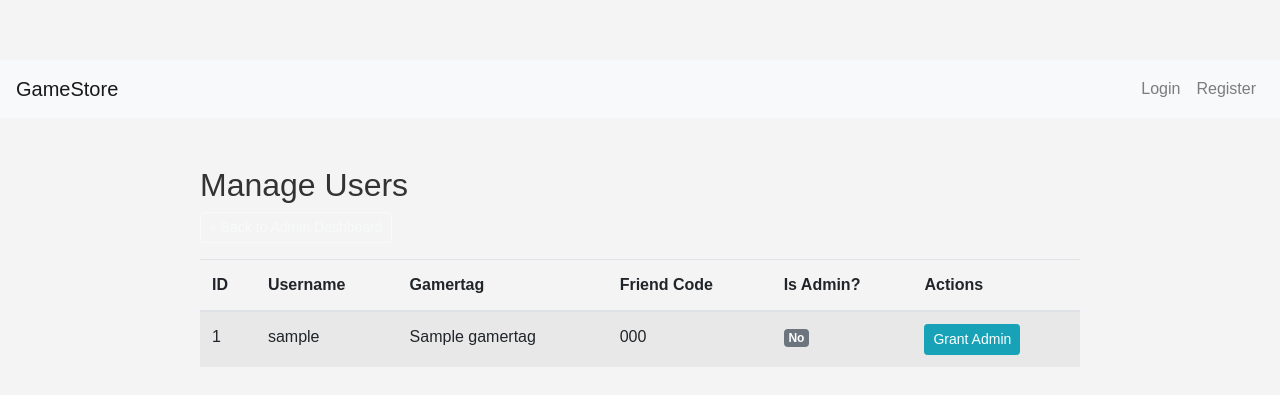
After one commit to MrFreshNoob/julesTesting, a Flask app: template templates/admin/users.html in a window 1280 px wide. The commit adds this page. Shown: the top 395 px of the page. Run offline with Flask 2, Linux system fonts and the light colour scheme; the template is opened without the code that fills it: most values are stand-ins (such as "Sample title", 1, 10 or a date in 2020); some libraries are stand-ins or nearby versions.

Commit message:
feat: Implement Admin Panel Phase 1, styling, and bug fixes
- Fixed TypeError in /friends route related to NoneType user_details.
- Added `is_admin` column to users table for admin functionality.
- Implemented @admin_required decorator and basic admin dashboard.
- First registered user is now automatically an admin.
- Admin Panel: Implemented user listing and toggling admin status.
- Admin Panel: Implemented game listing and adding new games.
- UI/UX: Added parallax hero banner to store page.
- UI/UX: Refined game card styles with a dark theme and pastel accents.
- Reviewed and confirmed friend system logic.
- Noted admin audit logging as a future feature.

```diff
--- a/app.py
+++ b/app.py
@@ -69,10 +69,17 @@ def register():
         password_hash = generate_password_hash(password)
         friend_code = str(uuid.uuid4()) # Generate a unique friend code
 
+        # Check if this is the first user
+        user_count = query_db('SELECT COUNT(id) as count FROM users', one=True)['count']
+        is_first_admin = (user_count == 0)
+
         try:
-            execute_db('INSERT INTO users (username, gamertag, password_hash, friend_code) VALUES (?, ?, ?, ?)',
-                       [username, gamertag, password_hash, friend_code])
-            flash('Registration successful! Please log in.', 'success')
+            execute_db('INSERT INTO users (username, gamertag, password_hash, friend_code, is_admin) VALUES (?, ?, ?, ?, ?)',
+                       [username, gamertag, password_hash, friend_code, is_first_admin])
+            if is_first_admin:
+                flash('Registration successful! You are the first user and have been granted admin privileges. Please log in.', 'success')
+            else:
+                flash('Registration successful! Please log in.', 'success')
             return redirect(url_for('login'))
         except sqlite3.IntegrityError as e:
              flash(f'An error occurred: {e}. Please try again.', 'danger')
@@ -93,8 +100,12 @@ def login():
             session['user_id'] = user['id']
             session['username'] = user['username']
             session['gamertag'] = user['gamertag']
+            session['is_admin'] = user['is_admin'] # Store admin status in session
             flash('Logged in successfully!', 'success')
-            return redirect(url_for('index')) # To be created (store page)
+            if user['is_admin']:
+                return redirect(url_for('admin_dashboard'))
+            else:
+                return redirect(url_for('index'))
         else:
             flash('Invalid username or password.', 'danger')
     return render_template('login.html') # We'll create this template later
@@ -284,7 +295,18 @@ def friends():
     ''', [current_user_id])
 
     user_details = query_db('SELECT friend_code FROM users WHERE id = ?', [current_user_id], one=True)
-    session['friend_code'] = user_details['friend_code'] # Ensure session has latest friend_code
+
+    if user_details:
+        session['friend_code'] = user_details['friend_code'] # Ensure session has latest friend_code
+    else:
+        # This case should ideally not happen if user is logged in and session user_id is valid.
+        # It might indicate a desync between session and DB.
+        flash('Error fetching your user details. Please try logging out and back in.', 'danger')
+        # Potentially log the user out:
+        # session.clear()
+        # return redirect(url_for('login'))
+        # For now, just set friend_code to None or an empty string to avoid further errors in template
+        session['friend_code'] = None
 
     cart_item_count = len(session.get('cart', {}))
     return render_template('friends.html',
@@ -446,8 +468,112 @@ def remove_friend(friend_id):
         flash(f'An error occurred: {str(e)}', 'danger')
     return redirect(url_for('friends'))
 
+from functools import wraps
+
 # Need to import 'g' for get_db()
 from flask import g
+
+# Decorator for admin-only routes
+def admin_required(f):
+    @wraps(f)
+    def decorated_function(*args, **kwargs):
+        if not session.get('is_admin'):
+            flash('You do not have permission to access this page.', 'danger')
+            return redirect(url_for('index'))
+        return f(*args, **kwargs)
+    return decorated_function
+
+@app.route('/admin')
+@admin_required
+def admin_dashboard():
+    # Basic admin dashboard
+    # Fetch some stats or info to display later if needed
+    user_count = query_db('SELECT COUNT(id) as count FROM users', one=True)['count']
+    game_count = query_db('SELECT COUNT(id) as count FROM games', one=True)['count']
+    return render_template('admin/dashboard.html', user_count=user_count, game_count=game_count)
+
+@app.route('/admin/users')
+@admin_required
+def admin_list_users():
+    users = query_db("SELECT id, username, gamertag, friend_code, is_admin FROM users ORDER BY id")
+    return render_template('admin/users.html', users=users)
+
+@app.route('/admin/toggle_admin/<int:user_id>', methods=['POST'])
+@admin_required
+def admin_toggle_admin(user_id):
+    if user_id == session['user_id']:
+        flash("You cannot change your own admin status.", 'danger')
+        return redirect(url_for('admin_list_users'))
+
+    user = query_db("SELECT * FROM users WHERE id = ?", [user_id], one=True)
+    if not user:
+        flash("User not found.", 'danger')
+        return redirect(url_for('admin_list_users'))
+
+    new_status = not user['is_admin']
+    try:
+        execute_db("UPDATE users SET is_admin = ? WHERE id = ?", [new_status, user_id])
+        flash(f"User {user['username']}'s admin status updated to {new_status}.", 'success')
+    except Exception as e:
+        flash(f"Error updating admin status: {str(e)}", 'danger')
+    return redirect(url_for('admin_list_users'))
+
+@app.route('/admin/games')
+@admin_required
+def admin_list_games():
+    games = query_db("SELECT * FROM games ORDER BY id")
+    return render_template('admin/games.html', games=games)
+
+@app.route('/admin/games/add', methods=['GET', 'POST'])
+@admin_required
+def admin_add_game():
+    if request.method == 'POST':
+        title = request.form.get('title')
+        description = request.form.get('description')
+        price = request.form.get('price')
+        genre = request.form.get('genre')
+        release_date = request.form.get('release_date')
+        developer = request.form.get('developer')
+        image_url = request.form.get('image_url') # Should be path like 'static/images/imagename.png'
+
+        if not all([title, description, price, genre, release_date, developer]):
+            flash('All fields except Image URL are required.', 'danger')
+            return render_template('admin/add_game.html', form_data=request.form)
+
+        try:
+            price = float(price)
+            if price < 0:
+                flash('Price cannot be negative.', 'danger')
+                return render_template('admin/add_game.html', form_data=request.form)
+        except ValueError:
+            flash('Invalid price format.', 'danger')
+            return render_template('admin/add_game.html', form_data=request.form)
+
+        try:
+            # Ensure image_url starts with 'static/images/' if provided, or handle default
+            if image_url and not image_url.startswith('static/images/'):
+                if image_url.startswith('/static/images/'): # allow leading slash
+                    image_url = image_url[1:]
+                elif image_url.startswith('images/'): # allow just images/
+                     image_url = 'static/' + image_url
+                else: # prepend static/images/
+                    image_url = f'static/images/{image_url}'
+
+            # If image_url is empty, we might want to set a default placeholder path or leave it NULL
+            # For now, if empty, it will be stored as empty string or NULL based on DB.
+            # The display template (index.html) already has logic for placeholder if image_url is falsy.
+
+            execute_db('INSERT INTO games (title, description, price, genre, release_date, developer, image_url) VALUES (?, ?, ?, ?, ?, ?, ?)',
+                       [title, description, price, genre, release_date, developer, image_url])
+            flash(f"Game '{title}' added successfully!", 'success')
+            return redirect(url_for('admin_list_games'))
+        except Exception as e:
+            flash(f"Error adding game: {str(e)}", 'danger')
+            # Pass current form data back to pre-fill the form
+            return render_template('admin/add_game.html', form_data=request.form)
+
+    return render_template('admin/add_game.html', form_data={})
+
 
 if __name__ == '__main__':
     # Make sure to run `flask init-db` once before running the app for the first time
--- /dev/null
+++ b/templates/admin/users.html
@@ -0,0 +1,77 @@
+{% extends "base.html" %}
+
+{% block title %}Manage Users - Admin{% endblock %}
+
+{% block content %}
+<div class="container mt-4">
+    <h2>Manage Users</h2>
+    <a href="{{ url_for('admin_dashboard') }}" class="btn btn-sm btn-outline-light mb-3">&laquo; Back to Admin Dashboard</a>
+
+    {% if users %}
+    <div class="table-responsive">
+        <table class="table table-striped table-hover">
+            <thead>
+                <tr>
+                    <th>ID</th>
+                    <th>Username</th>
+                    <th>Gamertag</th>
+                    <th>Friend Code</th>
+                    <th>Is Admin?</th>
+                    <th>Actions</th>
+                </tr>
+            </thead>
+            <tbody>
+                {% for user in users %}
+                <tr>
+                    <td>{{ user.id }}</td>
+                    <td>{{ user.username }}</td>
+                    <td>{{ user.gamertag }}</td>
+                    <td>{{ user.friend_code }}</td>
+                    <td>
+                        {% if user.is_admin %}
+                            <span class="badge badge-success">Yes</span>
+                        {% else %}
+                            <span class="badge badge-secondary">No</span>
+                        {% endif %}
+                    </td>
+                    <td>
+                        {% if user.id != session.user_id %} {# Admin cannot change their own status here #}
+                        <form method="POST" action="{{ url_for('admin_toggle_admin', user_id=user.id) }}" style="display: inline;">
+                            {% if user.is_admin %}
+                            <button type="submit" class="btn btn-sm btn-warning">Revoke Admin</button>
+                            {% else %}
+                            <button type="submit" class="btn btn-sm btn-info">Grant Admin</button>
+                            {% endif %}
+                        </form>
+                        {% else %}
+                         <span class="text-muted"> (Self) </span>
+                        {% endif %}
+                        <!-- Add other actions like 'Edit User' or 'Delete User' here later -->
+                    </td>
+                </tr>
+                {% endfor %}
+            </tbody>
+        </table>
+    </div>
+    {% else %}
+    <p>No users found.</p>
+    {% endif %}
+</div>
+<style>
+    /* Custom badge colors for dark theme if needed, but Bootstrap defaults might be okay with current CSS */
+    .badge-success {
+        background-color: #28a745; /* Ensure this is visible */
+        color: white;
+    }
+    .badge-secondary {
+        background-color: #6c757d;
+        color: white;
+    }
+    .badge-warning { /* For revoke button */
+         background-color: #ffc107; color: #212529; border-color: #ffc107;
+    }
+     .badge-info { /* For grant button */
+         background-color: #17a2b8; color: white; border-color: #17a2b8;
+    }
+</style>
+{% endblock %}
--- a/templates/base.html
+++ b/templates/base.html
@@ -26,6 +26,11 @@
             <li class="nav-item">
               <a class="nav-link" href="{{ url_for('friends') }}">Friends</a>
             </li>
+            {% if session.is_admin %}
+            <li class="nav-item">
+              <a class="nav-link" href="{{ url_for('admin_dashboard') }}">Admin</a>
+            </li>
+            {% endif %}
           {% endif %}
         </ul>
         <ul class="navbar-nav">
```
Also changed, not shown: database_setup.py (+10 -1 lines), templates/admin/add_game.html (added, +49 -0 lines), templates/admin/dashboard.html (added, +68 -0 lines), templates/admin/games.html (added, +53 -0 lines), templates/index.html (+21 -12 lines).
